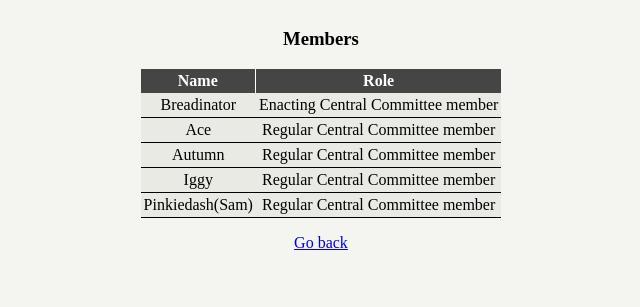
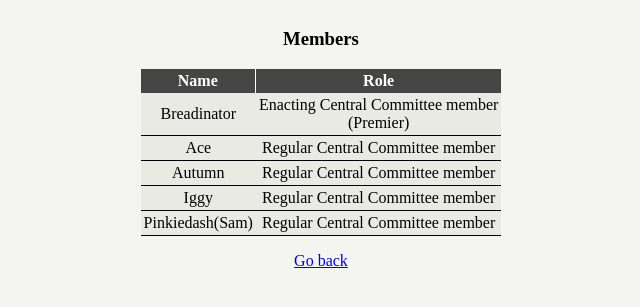
Before and after one commit to MISAorg/MISAorg.github.io, a plain HTML site: page cc.html in a window 1280 px wide. Shown: the part 151-458 px from the top of the page, without its empty margins (319-959 px from the left). Drawn offline with Linux system fonts and the light colour scheme.

Commit message:
Add files via upload

```diff
--- a/cc.html
+++ b/cc.html
@@ -25,7 +25,7 @@
 				</tr>
 				<tr>
 					<td>Breadinator</td>
-					<td>Enacting Central Committee member</td>
+					<td>Enacting Central Committee member<br />(Premier)</td>
 				</tr>
 				<tr>
 					<td>Ace</td>
```
Also changed, not shown: faq.html (+1 -1 lines).
